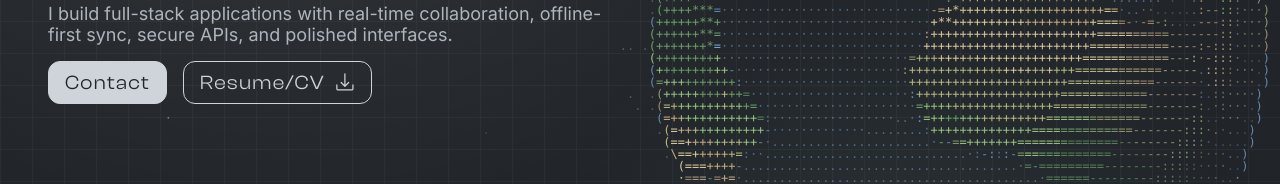
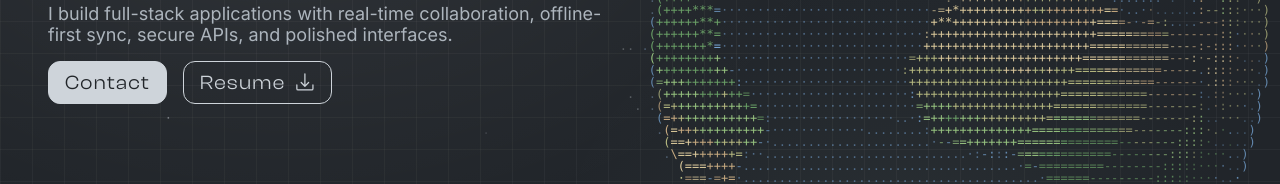
Before and after one commit to michaelgreenl/e-portfolio, a Vue app: page / in a window 1280 px wide. Shown: the part 363-547 px from the top of the page. Built offline with nearby package versions, Linux system fonts and the light colour scheme; a web font is replaced by a local one.

Commit message:
refactor: changed text for resume download cta button

```diff
--- a/src/views/HomeView.vue
+++ b/src/views/HomeView.vue
@@ -58,7 +58,7 @@ onMounted(() => {
                 <Button @click="() => routeStore.toRoute('contact')" text="Contact" preset="primary primary-accent" />
                 <a href="/files/Michael-L-Green-Resume.pdf" download="Michael-L-Green-Resume.pdf">
                     <Button
-                        text="Resume/CV"
+                        text="Resume"
                         :iconRight="themeStore.theme === 'light' ? DownloadThickIcon : DownloadIcon"
                         preset="primary"
                     />
```
